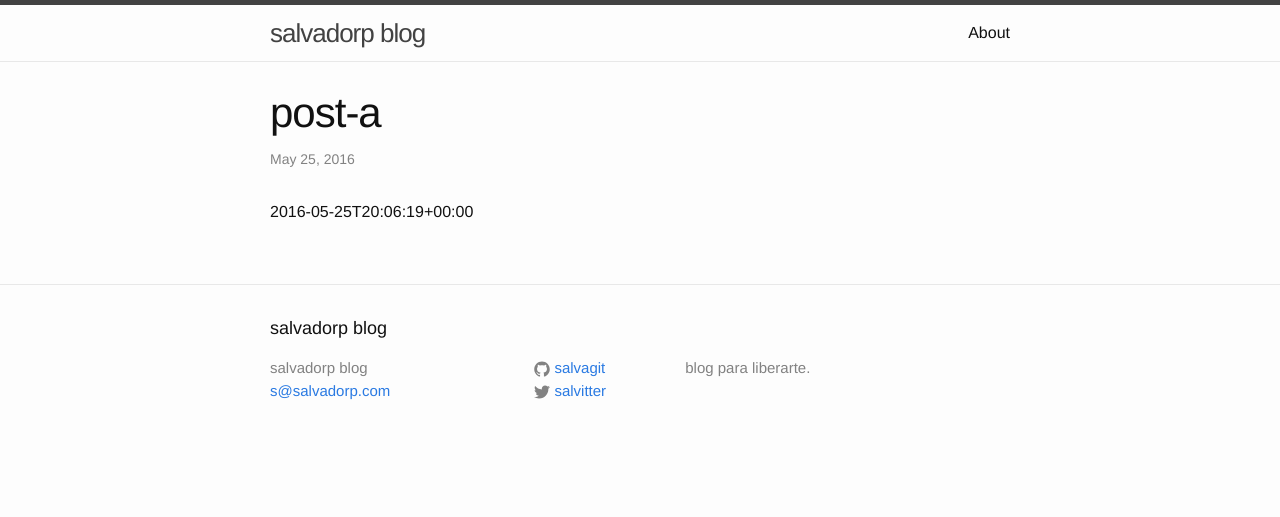
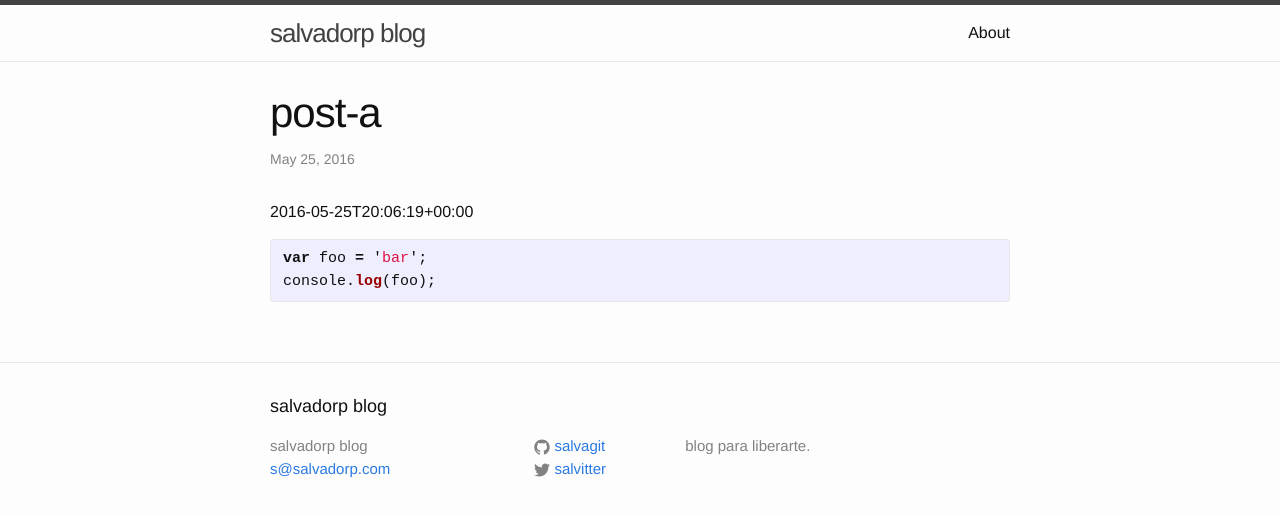
Before and after one commit to salvagit/blog, a Jekyll site: the page built from _posts/2016-05-25-uno-nuevo.markdown, in a window 1280 px wide. Shown: the top 517 px of the page. Built offline with Jekyll 4.4.1, drawn with Linux system fonts in a browser that asks for light colours.

Commit message:
Updating post: 2016-05-25-uno-nuevo.markdown

```diff
--- a/_posts/2016-05-25-uno-nuevo.markdown
+++ b/_posts/2016-05-25-uno-nuevo.markdown
@@ -6,3 +6,9 @@ categories: []
 published: true
 ---
 {{ site.time | date_to_xmlschema }}
+
+
+{% highlight javascript %}
+var foo = 'bar';
+console.log(foo);
+{% endhighlight %}
```
